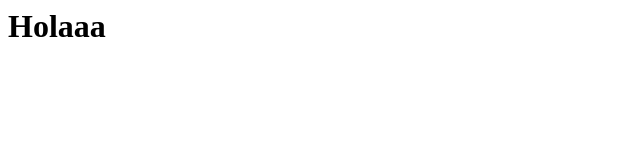
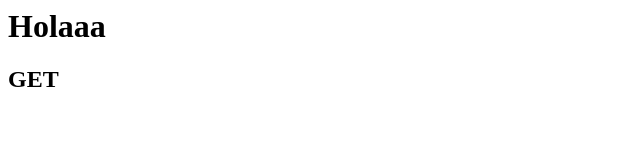
Before and after one commit to eduardodiaz110/prueba-github, a plain HTML site: page index.html in a window 1280 px wide. Shown: the full height of the page, 0-640 px from the left. Drawn offline with Linux system fonts and the light colour scheme.

Commit message:
se implemento GET

```diff
--- a/index.html
+++ b/index.html
@@ -4,5 +4,6 @@
   </header>
   <body>
     <h1>Holaaa</h1>
+    <h2>GET</h2>
   </body>
 </html>
```
